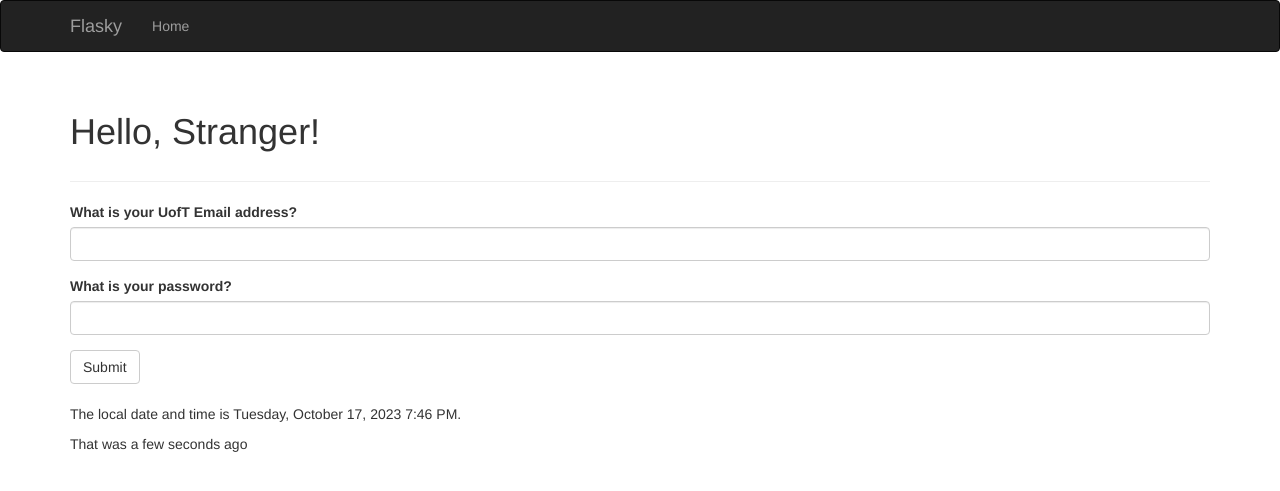
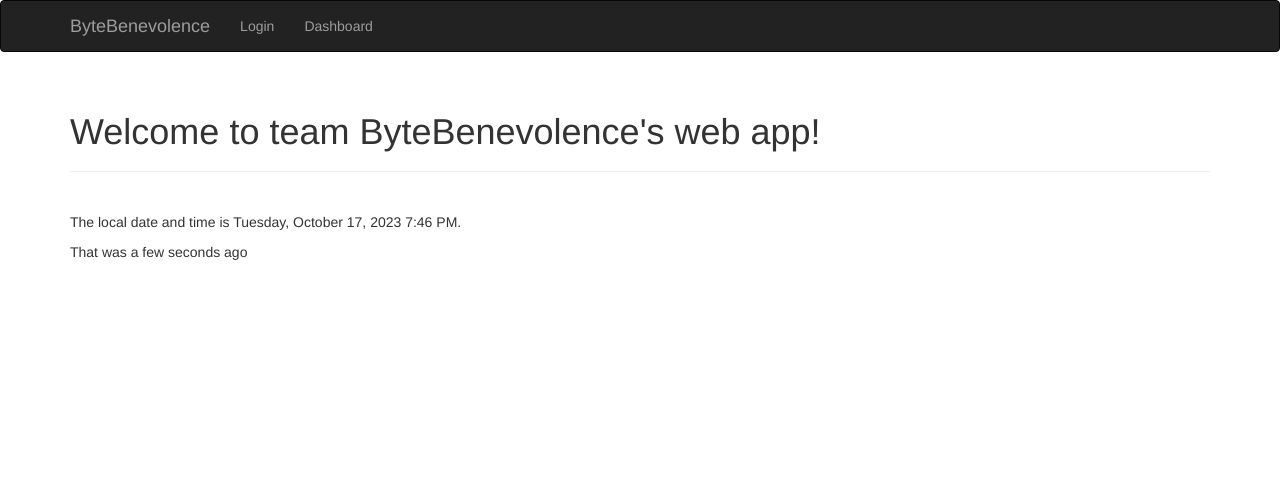
Before and after one commit to ECE444/Byte_Benevolence, a Flask app: page / in a window 1280 px wide. Shown: the top 491 px of the page. Run offline with Flask 3, Linux system fonts and the light colour scheme; some libraries are stand-ins or nearby versions.

Commit message:
basic login page + functionality and user dashboard page, gitignore file

```diff
--- a/BBapp/forms.py
+++ b/BBapp/forms.py
@@ -1,11 +1,13 @@
 #this file is for the forms
 #app is the Flask object created in __init__.py
-from BBapp import app
 from flask_wtf import FlaskForm
 from wtforms import StringField, SubmitField
 from wtforms.validators import DataRequired, Email
 
 class LoginForm(FlaskForm):
-    email = StringField('What is your UofT Email address?', validators=[Email()])
-    password = StringField('What is your password?', validators=[DataRequired()])
-    submit = SubmitField('Submit')
+    email = StringField('UofT Email Address', validators=[Email()])
+    password = StringField('Password', validators=[DataRequired()])
+    submit = SubmitField('Login')
+
+class LogoutForm(FlaskForm):
+    submit = SubmitField('Logout')
--- a/BBapp/models.py
+++ b/BBapp/models.py
@@ -1 +1,2 @@
 #this file is the model for the database
+#will leave this to the db people but I think this is the default resource: https://flask-sqlalchemy.palletsprojects.com/en/3.1.x/models/
--- a/BBapp/routes.py
+++ b/BBapp/routes.py
@@ -1,30 +1,42 @@
 from flask import Flask, render_template, session, redirect, url_for, flash, Blueprint
 from datetime import datetime
-#app is the Flask object created in __init__.py
-from BBapp import app
-from BBapp.forms import LoginForm
+from BBapp.forms import LoginForm, LogoutForm
+
+home_page = Blueprint('home_page', __name__, template_folder='templates')
+@home_page.route('/')
+def home():
+    return render_template('index.html', current_time=datetime.utcnow())
 
 login_page = Blueprint('login_page', __name__, template_folder='templates')
+@login_page.route('/login', methods=['GET', 'POST'])
+def login():
+    if session.get('logged_in') != True:
+        form = LoginForm()
+        if form.validate_on_submit():
+            session['email'] = form.email.data
+            if 'utoronto' in session.get('email'):
+                session['valid_email'] = True
+            else:
+                session['valid_email'] = False
+                return redirect(url_for('login_page.login'))
 
-@login_page.route('/', methods=['GET', 'POST'])
-def index():
-    form = LoginForm()
-    if form.validate_on_submit():
-        old_name = session.get('name')
-        if old_name is not None and old_name != form.name.data:
-            flash('Looks like you have changed your name!')
-        session['name'] = form.name.data
-        old_email = session.get('email')
-        if old_email is not None and old_email != form.email.data:
-            flash('Looks like you have changed your email!')
-        session['email'] = form.email.data
-        if 'utoronto' in session['email']:
-            session['validEmail'] = True
-        else:
-            session['validEmail'] = False
-        return redirect(url_for('index'))
-    return render_template('index.html', form=form, name=session.get('name'), email=session.get('email'), validEmail=session.get('validEmail'), current_time=datetime.utcnow())
+            session['password'] = form.password.data
+            if session.get('password') == 'password':
+                session['logged_in'] = True
+                return redirect(url_for('user_page.user'))
+            return redirect(url_for('login_page.login'))
+        return render_template('login.html', logged_in=session.get('logged_in'), form=form, email=session.get('email'), validEmail=session.get('valid_email'), current_time=datetime.utcnow())
+    else:
+        form = LogoutForm()
+        if form.validate_on_submit():
+            session['logged_in'] = False
+            session['email'] = None
+            session['password'] = None
+            session['valid_email'] = None
+            return redirect(url_for('login_page.login'))
+        return render_template('login.html', logged_in=session.get('logged_in'), form=form, email=session.get('email'), current_time=datetime.utcnow())
 
-@app.route('/user/<name>')
-def user(name):
-    return render_template('user.html', name=name, current_time=datetime.utcnow())
+user_page = Blueprint('user_page', __name__, template_folder='templates')
+@user_page.route('/user')
+def user():
+    return render_template('user.html', logged_in=session.get('logged_in'), email=session.get('email'), current_time=datetime.utcnow())
--- a/BBapp/templates/base.html
+++ b/BBapp/templates/base.html
@@ -1,6 +1,7 @@
+<!-- Base html file use only for elements we want on every page. (e.g. navigation bar, timestamps...) -->
 {% extends "bootstrap/base.html" %}
 
-{% block title %}Flasky{% endblock %}
+{% block title %}ByteBenevolence{% endblock %}
 
 {% block navbar %}
 <div class="navbar navbar-inverse" role="navigation">
@@ -13,11 +14,14 @@
                 <span class="icon-bar"></span>
                 <span class="icon-bar"></span>
             </button>
-            <a class="navbar-brand" href="/">Flasky</a>
+            <a class="navbar-brand" href="/">ByteBenevolence</a>
         </div>
         <div class="navbar-collapse collapse">
             <ul class="nav navbar-nav">
-                <li><a href="/">Home</a></li>
+                <li><a href="/login">Login</a></li>
+            </ul>
+            <ul class="nav navbar-nav">
+                <li><a href="/user">Dashboard</a></li>
             </ul>
         </div>
    </div>
--- a/BBapp/templates/index.html
+++ b/BBapp/templates/index.html
@@ -1,12 +1,10 @@
 {% extends "base.html" %}
 {% import "bootstrap/wtf.html" as wtf %}
 
-{% block title %}Index{% endblock %}
+{% block title %}Homepage{% endblock %}
 
 {% block page_content %}
     <div class="page-header">
-        <h1>Hello, {% if name %}{{ name }}{% else %}Stranger{% endif %}!</h1>
-        <h1>{% if email %} {% if validEmail %} Your UofT email is {{email}}{% else %} Please use your UofT email.{% endif %}{% endif %}</h1>
+        <h1>Welcome to team ByteBenevolence's web app!</h1>
     </div>
-    {{ wtf.quick_form(form) }}
 {% endblock %}
--- a/runMac.py
+++ b/runMac.py
@@ -1,4 +1,3 @@
-from flask import Flask
 import os
 os.system('source venv/bin/activate')
 os.system('pip install -r requirements.txt')
@@ -8,4 +7,5 @@ os.system('export FLASK_APP=BBapp')
 from BBapp import app
 
 if __name__ == '__main__':
+    #using loopback address and default flask port
     app.run(host='127.0.0.1', port=5000) #can set debug by adding debug=True
--- a/runWin.py
+++ b/runWin.py
@@ -1,4 +1,3 @@
-from flask import Flask
 import os
 os.system('/venv/Scripts/activate')
 os.system('pip install -r requirements.txt')
@@ -8,4 +7,5 @@ os.system('set FLASK_APP=BBapp')
 from BBapp import app
 
 if __name__ == '__main__':
+    #using loopback address and default flask port
     app.run(host='127.0.0.1', port=5000) #can set debug by adding debug=True
```
Also changed, not shown: BBapp/__init__.py (+2 -5 lines), BBapp/templates/login.html (added, +16 -0 lines), BBapp/templates/user.html (+6 -2 lines), 1 other file.
